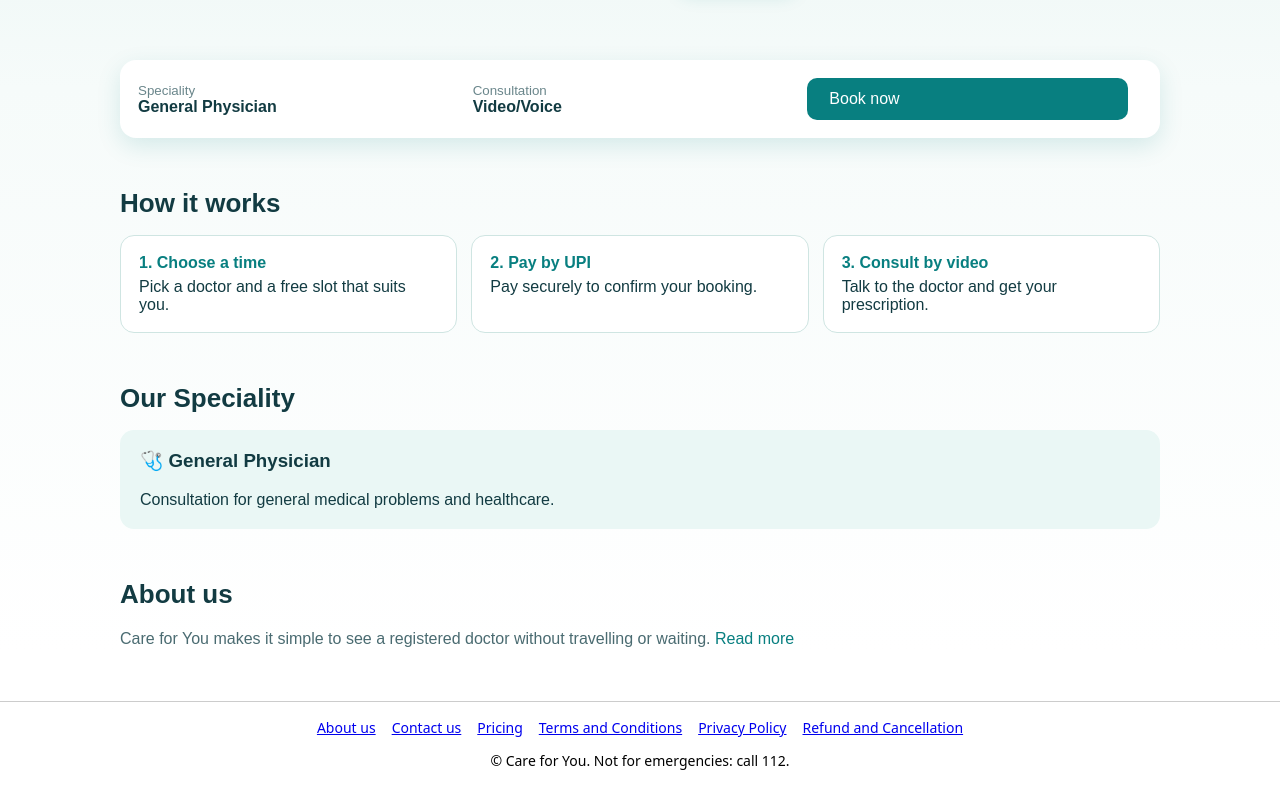
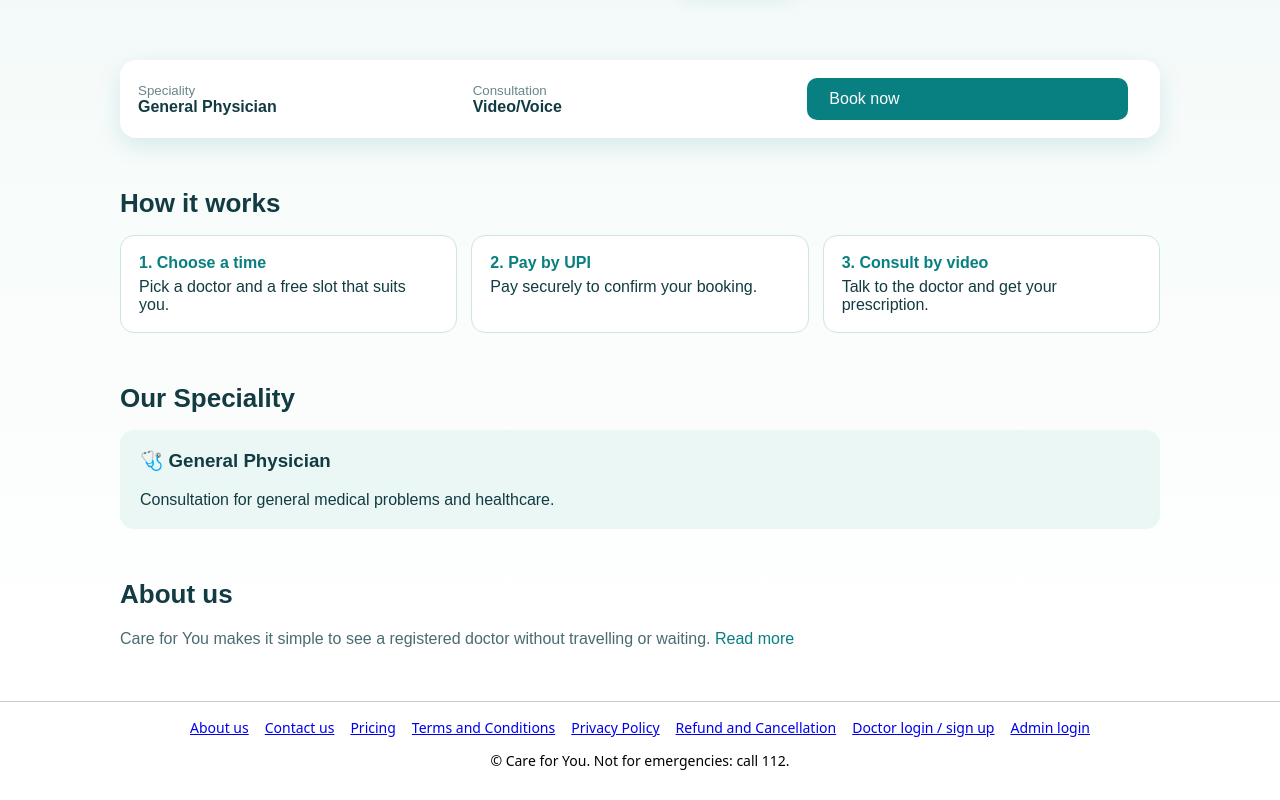
Before and after one commit to shubhamaryan5432-art/carelink, a Next.js app: page / in a window 1280 px wide. Shown: the part 432-1232 px from the top of the page. Built offline with nearby package versions, Linux system fonts and the light colour scheme; no server answers.

Commit message:
Update layout.tsx

```diff
--- a/app/layout.tsx
+++ b/app/layout.tsx
@@ -17,6 +17,8 @@ export default function RootLayout({ children }: { children: React.ReactNode })
             <Link href="/terms">Terms and Conditions</Link>
             <Link href="/privacy">Privacy Policy</Link>
             <Link href="/refund">Refund and Cancellation</Link>
+            <Link href="/doctor/login">Doctor login / sign up</Link>
+            <Link href="/admin/login">Admin login</Link>
           </nav>
           <p>© {SITE.name}. Not for emergencies: call 112.</p>
         </footer>
```
